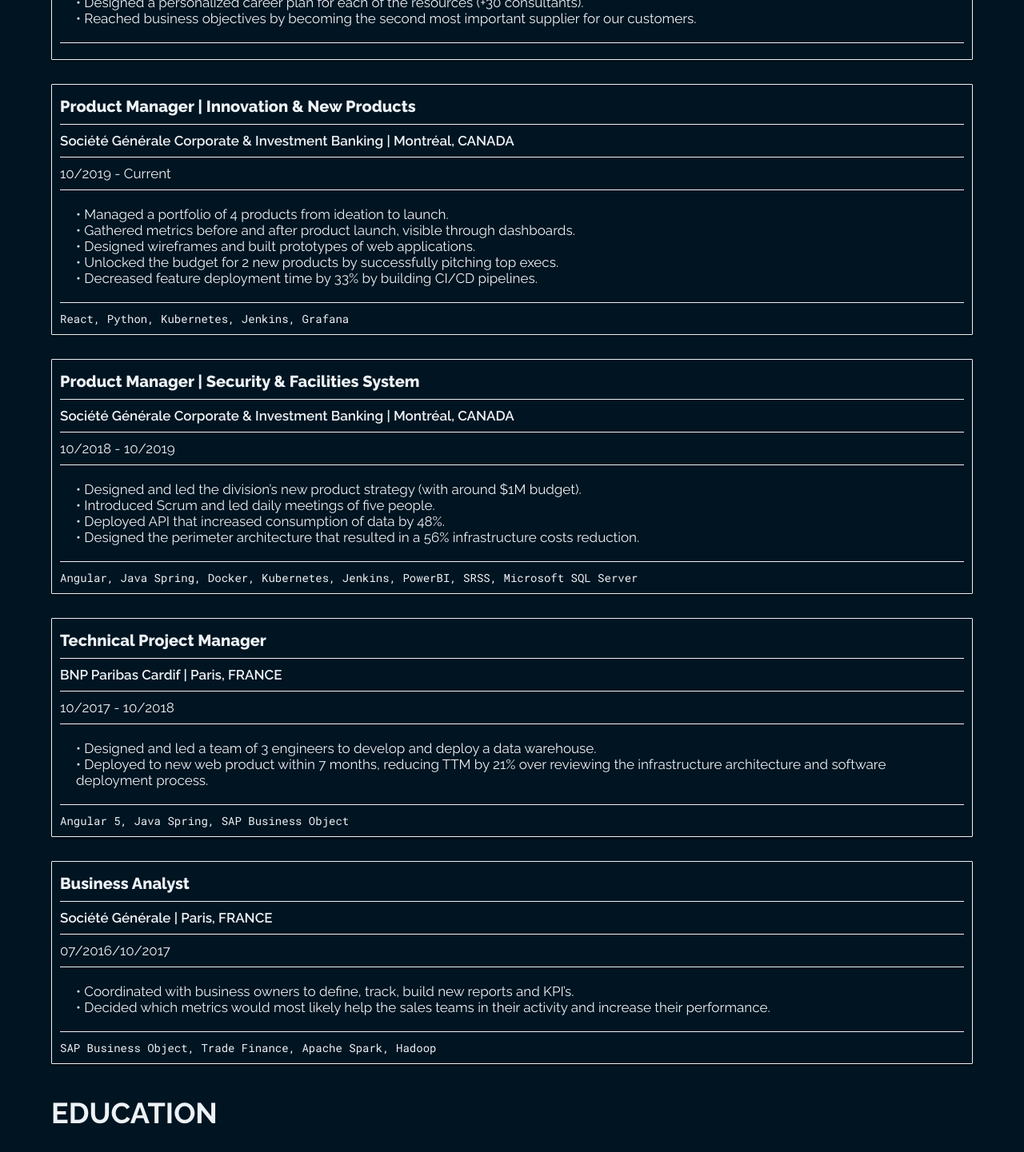
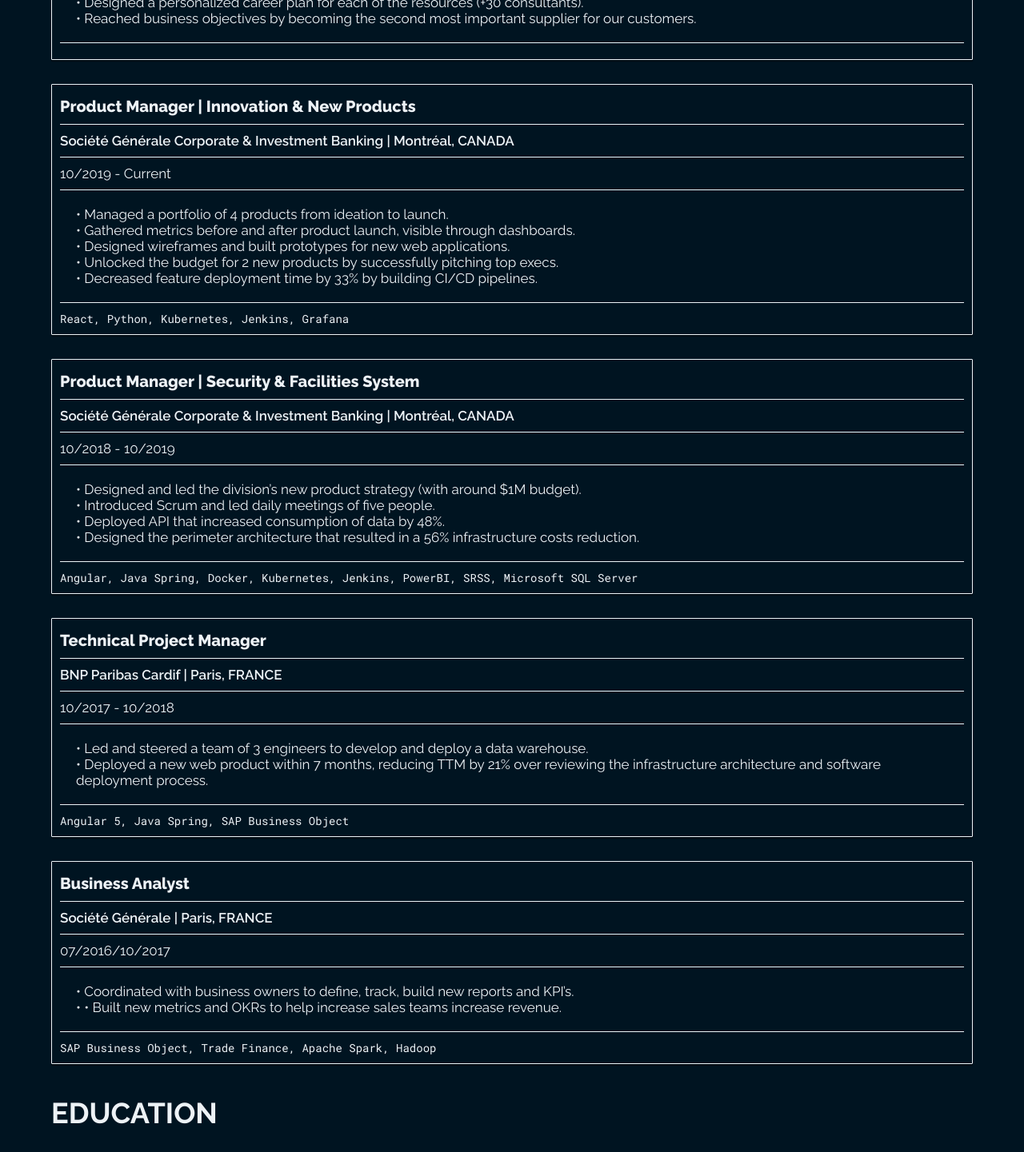
Before and after one commit to cuitlazotlac/portfolio-v3, a React (Create React App) app: page /about in a window 1280 px wide. Shown: the part 1351-2792 px from the top of the page at 80% size. Built offline with nearby package versions, Linux system fonts and the light colour scheme.

Commit message:
minor changes

```diff
--- a/src/assets/i18next/en.json
+++ b/src/assets/i18next/en.json
@@ -83,7 +83,7 @@
     "Company": "Société Générale | Paris, FRANCE",
     "Period": "07/2016/10/2017",
     "Desc1": "• Coordinated with business owners to define, track, build new reports and KPI’s.",
-    "Desc2": "• Decided which metrics would most likely help the sales teams in their activity and increase their performance.",
+    "Desc2": "• • Built new metrics and OKRs to help increase sales teams increase revenue.",
     "Desc3": "",
     "Desc4": "",
     "Desc5": "",
@@ -93,8 +93,8 @@
     "Title": "Technical Project Manager",
     "Company": "BNP Paribas Cardif | Paris, FRANCE",
     "Period": "10/2017 - 10/2018",
-    "Desc1": "• Designed and led a team of 3 engineers to develop and deploy a data warehouse.",
-    "Desc2": "• Deployed to new web product within 7 months, reducing TTM by 21% over reviewing the infrastructure architecture and software deployment process.",
+    "Desc1": "• Led and steered a team of 3 engineers to develop and deploy a data warehouse.",
+    "Desc2": "• Deployed a new web product within 7 months, reducing TTM by 21% over reviewing the infrastructure architecture and software deployment process.",
     "Desc3": "",
     "Desc4": "",
     "Desc5": "",
@@ -117,7 +117,7 @@
     "Period": "10/2019 - Current",
     "Desc1": "• Managed a portfolio of 4 products from ideation to launch.",
     "Desc2": "• Gathered metrics before and after product launch, visible through dashboards.",
-    "Desc3": "• Designed wireframes and built prototypes of web applications.",
+    "Desc3": "• Designed wireframes and built prototypes for new web applications.",
     "Desc4": "• Unlocked the budget for 2 new products by successfully pitching top execs.",
     "Desc5": "• Decreased feature deployment time by 33% by building CI/CD pipelines.",
     "Stacks": "React, Python, Kubernetes, Jenkins,  Grafana"
--- a/src/pages/About.jsx
+++ b/src/pages/About.jsx
@@ -46,7 +46,7 @@
               </div>
               <div className="button_row">
                 <a
-                  href="https://drive.google.com/file/d/1nKJ2GnAp4rbTzTzqOpNOyxkNpaxsfFk8/view?usp=sharing"
+                  href="https://drive.google.com/file/d/1VQqx2OW1BDLoNPo6yx48FjIPPVfmoFka/view?usp=sharing"
                   target="_blank"
                   rel="noreferrer"
                 >
```
